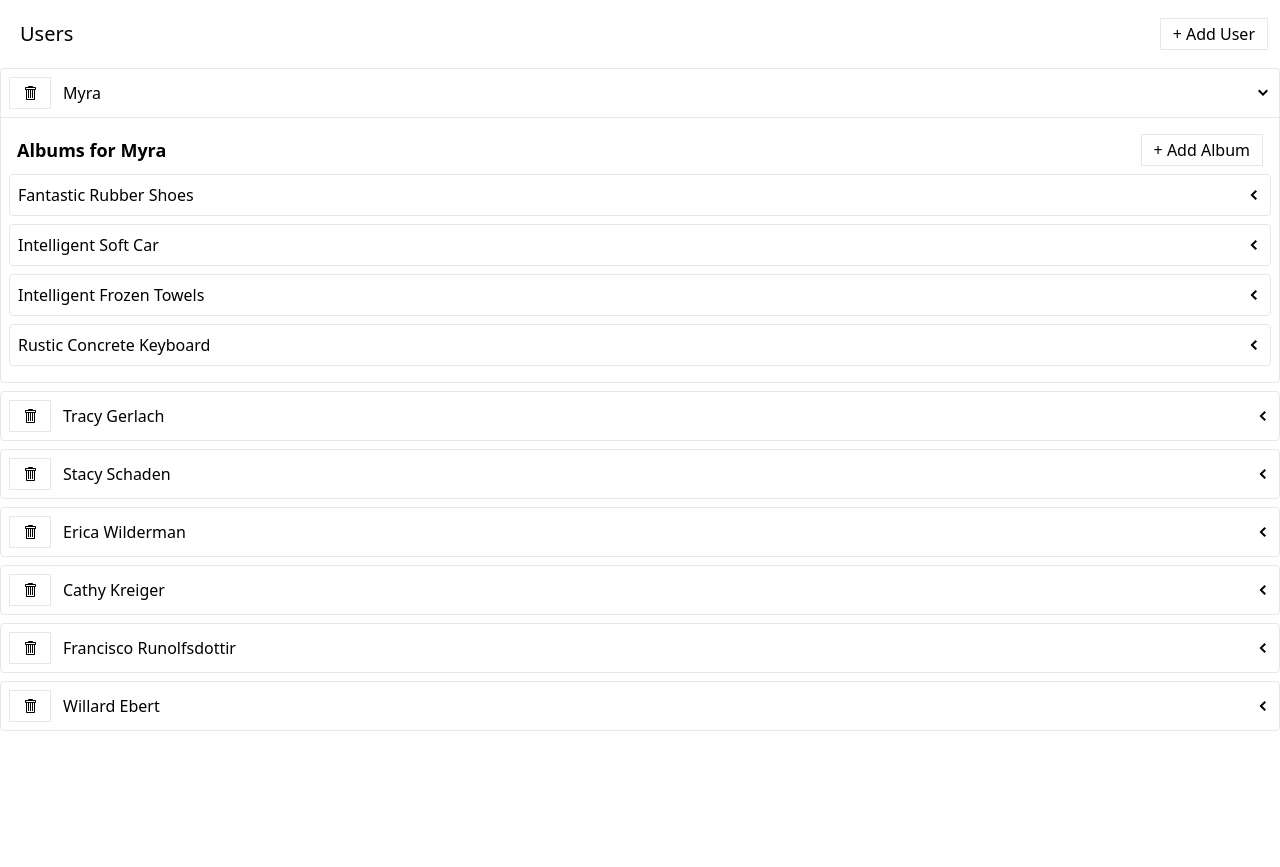
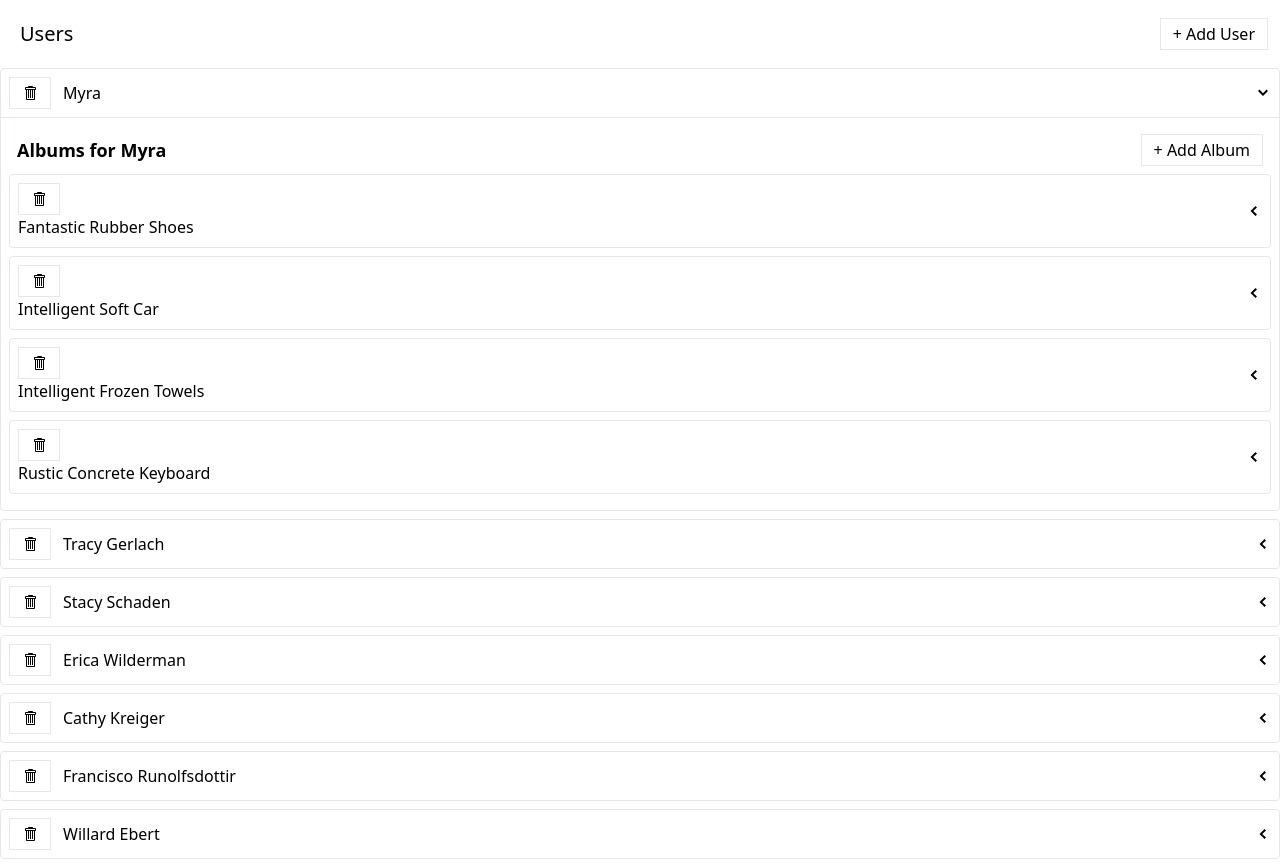
Before and after one commit to mwoitek/react-redux-media, a React (Create React App) app: page / in a window 1280 px wide. Both pictures are taken after a click on the element 1263 px from the left and 93 px from the top of the page. Before the commit the page ends 800 px from the top, so only its background shows below. Built offline with nearby package versions, Linux system fonts and the light colour scheme; data requests are answered from the project's data file.

Commit message:
Refactor list of albums

```diff
--- a/src/components/AlbumsList.js
+++ b/src/components/AlbumsList.js
@@ -1,7 +1,7 @@
 import { useFetchAlbumsQuery, useAddAlbumMutation } from '../store';
 import Button from './Button';
-import ExpandablePanel from './ExpandablePanel';
 import Skeleton from './Skeleton';
+import AlbumsListItem from './AlbumsListItem';
 
 function AlbumsList({ user }) {
   const { data, error, isLoading } = useFetchAlbumsQuery(user);
@@ -17,14 +17,9 @@ function AlbumsList({ user }) {
   } else if (error) {
     content = <div>Error loading albums</div>;
   } else {
-    content = data.map((album) => {
-      const header = <div>{album.title}</div>;
-      return (
-        <ExpandablePanel key={album.id} header={header}>
-          List of photos in the album
-        </ExpandablePanel>
-      );
-    });
+    content = data.map((album) => (
+      <AlbumsListItem key={album.id} album={album} />
+    ));
   }
 
   return (
--- /dev/null
+++ b/src/components/AlbumsListItem.js
@@ -0,0 +1,22 @@
+import { GoTrashcan } from 'react-icons/go';
+import Button from './Button';
+import ExpandablePanel from './ExpandablePanel';
+
+function AlbumsListItem({ album }) {
+  const header = (
+    <div>
+      <Button>
+        <GoTrashcan />
+      </Button>
+      {album.title}
+    </div>
+  );
+
+  return (
+    <ExpandablePanel header={header}>
+      List of photos in the album
+    </ExpandablePanel>
+  );
+}
+
+export default AlbumsListItem;
```
